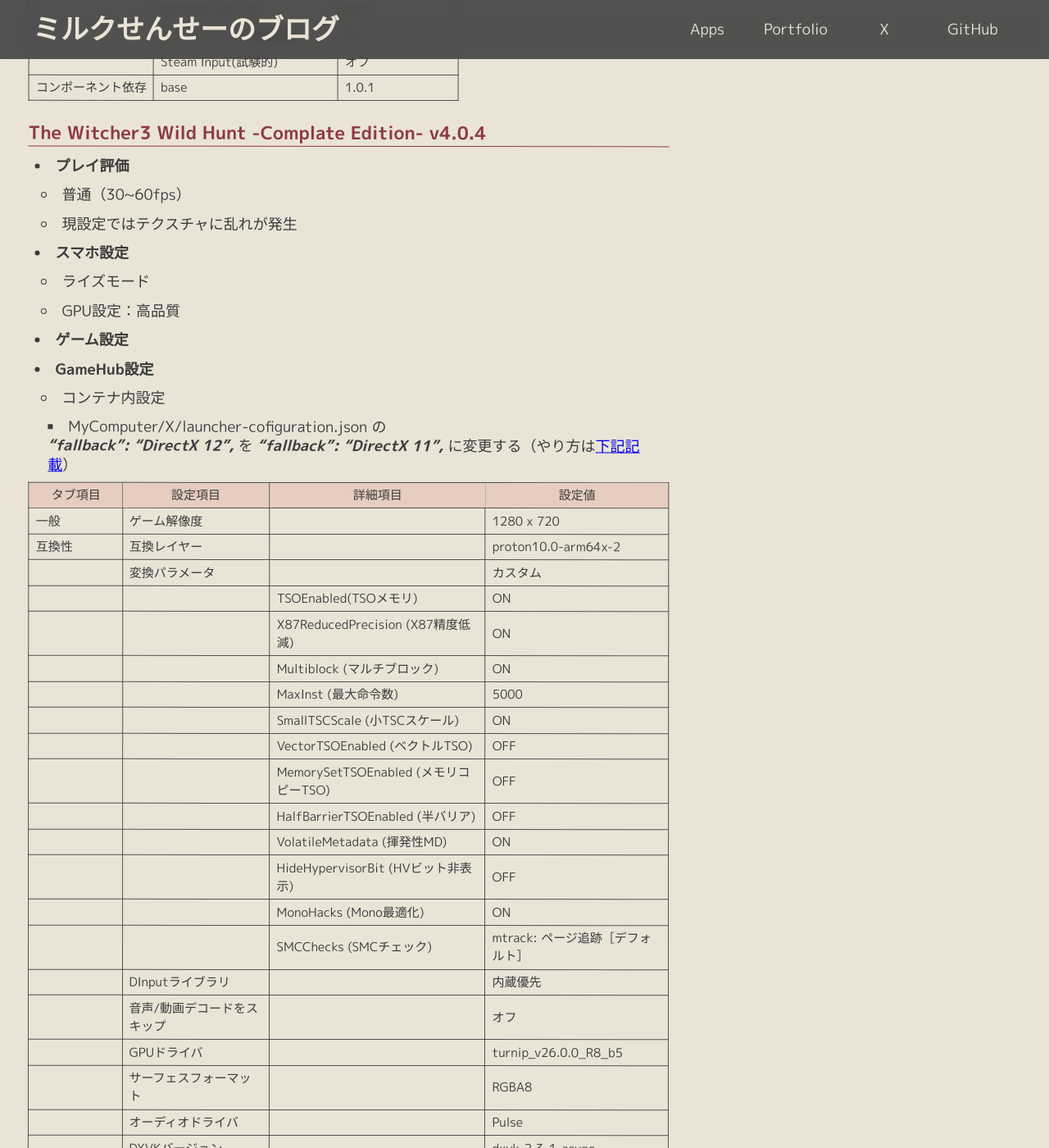
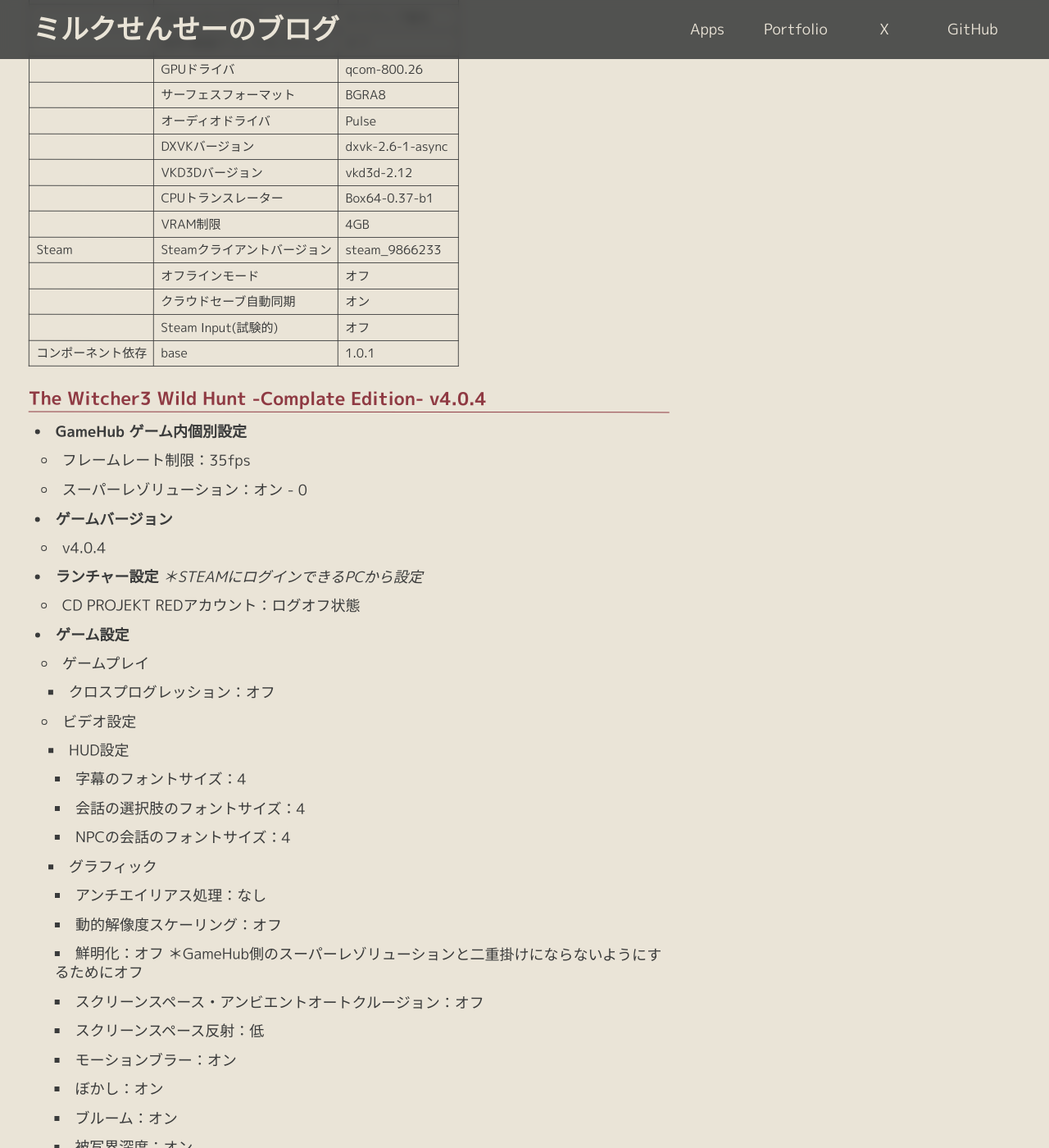
Before and after one commit to Oxmilch/blog, a Jekyll site: the page built from _posts/2026/2026-05-23-android-gamehub-steam.md, in a window 1280 px wide and 1400 px high, scrolled down 16959 px. Shown: the whole window at 82% size. Built offline with Jekyll 4.4.1, drawn with Linux system fonts in a browser that asks for light colours; some web fonts are replaced; some of the changed text lies outside the part shown.

Commit message:
draft: gamehub更新

```diff
--- a/_posts/2026/2026-05-23-android-gamehub-steam.md
+++ b/_posts/2026/2026-05-23-android-gamehub-steam.md
@@ -15,7 +15,7 @@
   - OS: Red Magic OS 4.0.11 (Android 16)
   - ファン設定: オン（自動調整）
 - ゲームスペース設定
-  - パフォーマンス設定: バランスモード
+  - パフォーマンス設定: ライズモード
   - GPU設定: カスタム
     - マルチサンプル・アンチエイジング: 4
     - 異方性フィルタリング: 16
@@ -32,25 +32,26 @@
   - Steam連携のみ
 
 ## ゲーム別 GameHub設定メモ
-基本的にゲームのバージョンは最新を利用する
+- 基本的にゲームのバージョンは最新を利用する
+- 発熱と消費電力も考えて、GameHubのゲーム中設定でできる制限fpsも記載
 
-| 起動 | フレーム<br>レート | インストール日 | ゲームタイトル | 備考 |
-| :-: | :-: | :-: | - | - |
-| OK | 35~58fps | '26 5/25 | [Asterigos: Curse of the Stars](#asterigos-curse-of-the-stars) | GameHub側の解像度を制限するとかなり荒くなるので、ゲーム内設定で解像度を下げる方が良い |
-| OK | 35~60fps | '26 5/22 | [Bloodstained: Ritual of the Night](#bloodstained-ritual-of-the-night) |
-| OK | 60fps | '26 5/22 | [クロノ・トリガー](#クロノトリガー-chrono-trigger) |
-| OK | 60fps | '26 5/22 | [Crypt of the NecroDancer](#crypt-of-the-necrodancer) |
-| NG | 40~60fps | '26 5/21 | [Cult of the Ramb (Pilgrim Edition)](#cult-of-the-ramb) | 拠点でフリーズ<br>チュートリアルステージのみ動作を確認 |
-| ?? | ??fps | '26 5/21 | [Hollow Knight](#hollow-kinght) |
-| OK | 40~60fps | '26 5/21 | [リトルノア](#リトルノア-little-noah) |
-| OK | 50~60fps | '26 5/21 | [Little Witch Nobeta](#little-witch-nobeta) |
-| OK | 60fps | '26 5/21 | [ロスト・ルーインズ](#ロストルーインズ-lost-ruins) |
-| OK | 55~60fps | '26 5/24 | [ロックマンX アニバーサリーコレクション](#ロックマンx-アニバーサリーコレクション-vol1-mega-man-x-legacy-collection) | X4のみ動作確認 |
-| OK | 40~60fps | '26 5/21 | [天穂のサクナヒメ](#天穂のサクナヒメ-sakuna-of-rice-and-ruin) |
-| OK | 20~30fps | '26 5/21 | [Stray](#stray) |
-| OK | 35~60ps | '26 5/22 | [イース セルセタの樹海](#イース-セルセタの樹海-ys-memories-of-celceta) | オブジェクトの読み込み等で落ち込みが激しい |
-| OK | 50~60fps | '26 5/22 | [イース VIII: Lacrimosa of Dana](#イースviii--lacrimosa-of-dana--ys-viii-lacrimosa-of-dana) |
-| OK | 30~60fps | '26 5/21 | [The Witcher3 Wild Hunt -Complate Edition-](#the-witcher3-wild-hunt--complate-edition--v404) | v4.0.4 |
+| 起動 | 解像度 | 制限なしfps<br>(制限fps) | 消費<br>電力 | インストール日 | ゲームタイトル | 備考 |
+| :-: | :-: | :-: | :-: | :-: | - | - |
+| OK | 544p | 30~58fps (35fps) | 5~6W | '26 5/25 | [Asterigos: Curse of the Stars](#asterigos-curse-of-the-stars) | GameHub側の解像度を制限するとかなり荒くなるので、ゲーム内設定で解像度を下げる方が良い |
+| OK | 720p | 35~60fps | | '26 5/22 | [Bloodstained: Ritual of the Night](#bloodstained-ritual-of-the-night) |
+| OK | 1080p | 60fps | | '26 5/22 | [クロノ・トリガー](#クロノトリガー-chrono-trigger) |
+| OK | 1080p | 60fps | | '26 5/22 | [Crypt of the NecroDancer](#crypt-of-the-necrodancer) |
+| NG | 720p | 40~60fps | | '26 5/21 | [Cult of the Ramb (Pilgrim Edition)](#cult-of-the-ramb) | 拠点でフリーズ<br>チュートリアルステージのみ動作を確認 |
+| ?? | 1080p | - | - | '26 5/21 | [Hollow Knight](#hollow-kinght) |
+| OK | 1080p | 40~60fps (45fps) | - | '26 5/21 | [リトルノア](#リトルノア-little-noah) |
+| OK | 720p | 50~60fps | - |'26 5/21 | [Little Witch Nobeta](#little-witch-nobeta) |
+| OK | 1080p | 60fps | - | '26 5/21 | [ロスト・ルーインズ](#ロストルーインズ-lost-ruins) |
+| OK | - | 55~60fps | - | '26 5/24 | [ロックマンX アニバーサリーコレクション](#ロックマンx-アニバーサリーコレクション-vol1-mega-man-x-legacy-collection) | X4のみ動作確認 |
+| OK | 720p | 40~60fps | - | '26 5/21 | [天穂のサクナヒメ](#天穂のサクナヒメ-sakuna-of-rice-and-ruin) |
+| OK | 544p | 20~30fps | - | '26 5/21 | [Stray](#stray) |
+| OK | 1080p | 35~60ps | - | '26 5/22 | [イース セルセタの樹海](#イース-セルセタの樹海-ys-memories-of-celceta) | オブジェクトの読み込み等で落ち込みが激しい |
+| OK | 1080p | 50~60fps (40fps) | 3.5~4.5W | '26 5/22 | [イース VIII: Lacrimosa of Dana](#イースviii--lacrimosa-of-dana--ys-viii-lacrimosa-of-dana) |
+| OK | 544p | 30~60fps (35fps) | 5~6W | '26 5/21 | [The Witcher3 Wild Hunt -Complate Edition-](#the-witcher3-wild-hunt--complate-edition--v404) | v4.0.4 |
 
 ### 設定の傾向
 - Proton 9, 10 x64 はかなり安定するが、パフォーマンスは低くなる
@@ -536,13 +537,48 @@
 
 
 ### The Witcher3 Wild Hunt -Complate Edition- v4.0.4
-- **プレイ評価**
-  - 普通（30~60fps）
-  - 現設定ではテクスチャに乱れが発生
-- **スマホ設定**
-  - ライズモード
-  - GPU設定：高品質
+- **GameHub ゲーム内個別設定**
+  - フレームレート制限：35fps
+  - スーパーレゾリューション：オン - 0
+- **ゲームバージョン**
+  - v4.0.4
+- **ランチャー設定** *＊STEAMにログインできるPCから設定*
+  - CD PROJEKT REDアカウント：ログオフ状態
 - **ゲーム設定**
+  - ゲームプレイ
+    - クロスプログレッション：オフ
+  - ビデオ設定
+    - HUD設定
+      - 字幕のフォントサイズ：4
+      - 会話の選択肢のフォントサイズ：4
+      - NPCの会話のフォントサイズ：4
+    - グラフィック
+      - アンチエイリアス処理：なし
+      - 動的解像度スケーリング：オフ
+      - 鮮明化：オフ ＊GameHub側のスーパーレゾリューションと二重掛けにならないようにするためにオフ
+      - スクリーンスペース・アンビエントオートクルージョン：オフ
+      - スクリーンスペース反射：低
+      - モーションブラー：オン
+      - ぼかし：オン
+      - ブルーム：オン
+      - 被写界深度：オン
+      - 色収差：オン
+      - 口径食：オン
+      - ライトシャフト：オン
+      - カメラのレンズ効果：オン
+      - NVIDIA HairWorks：オフ
+      - モブキャラクターの数：低
+      - 影品質：低
+      - 地形品質：低
+      - 水品質：低
+      - 木葉視野品質：中
+      - 草の密度：低
+      - テクスチャー品質：中
+      - 詳細度：中
+    - ディスプレイ
+      - ディスプレイモード：ボーダーレスウィンドウ
+      - 垂直同期：オフ
+      - 最大FPS：60
 - **GameHub設定**
   - コンテナ内設定
     - MyComputer/X/launcher-cofiguration.json の
@@ -550,7 +586,7 @@
 
 | タブ項目 | 設定項目 | 詳細項目 | 設定値 |
 | - | - | - | - |
-| 一般 | ゲーム解像度 | | 1280 x 720 |
+| 一般 | ゲーム解像度 | | 960 x 544 |
 | 互換性 | 互換レイヤー | | proton10.0-arm64x-2 |
 | | 変換パラメータ | | カスタム |
 | | | TSOEnabled(TSOメモリ) | ON |
```
Also changed, not shown: other parts of _posts/2026/2026-05-23-android-gamehub-steam.md (+0 -1 lines).
